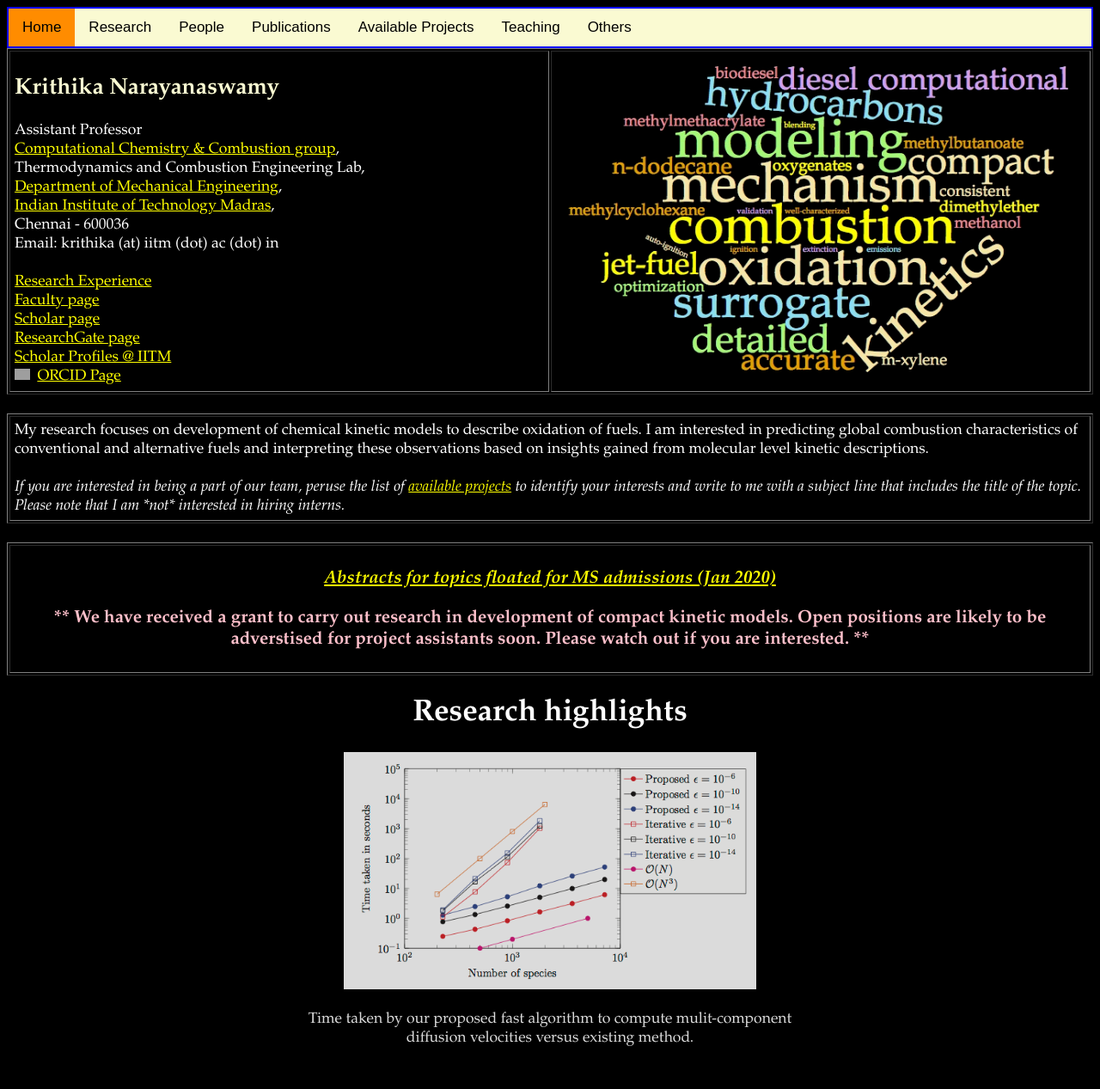
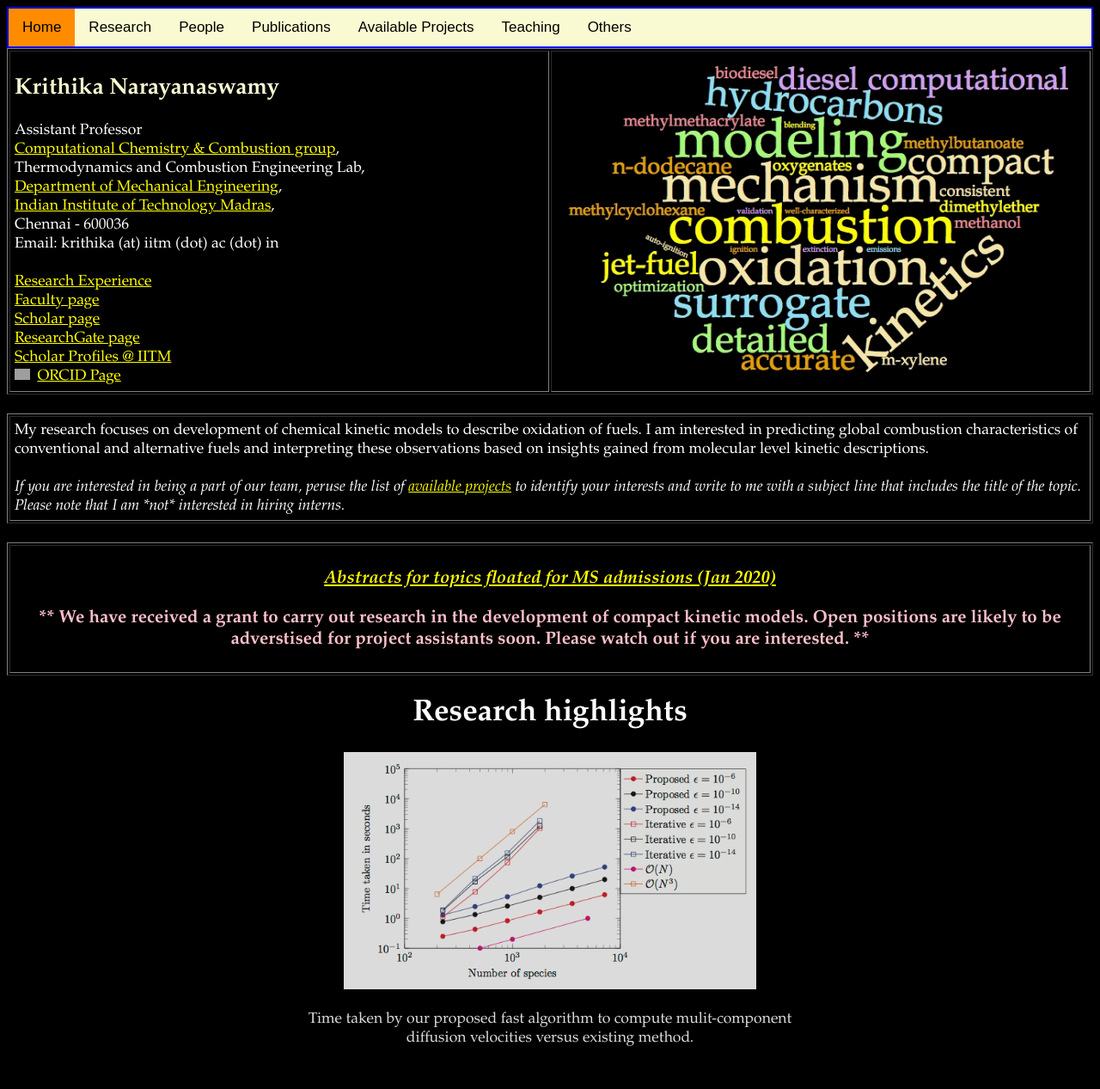
Before and after one commit to krithikasivaram/krithikasivaram.github.io, a Jekyll site: the page index.html, which Jekyll copies as it is, in a window 1280 px wide. Shown: the whole page at 86% size. Built offline with Jekyll 4.4.1, drawn with Linux system fonts in a browser that asks for light colours; nearby versions of some CDN libraries; grey boxes are pictures that could not be loaded.

Commit message:
grant update

```diff
--- a/index.html
+++ b/index.html
@@ -408,7 +408,7 @@ I am currently working with <a href="http://pepiot.mae.cornell.edu" target="_bla
 	<td width="100%">
 <!-- <center><h3><a href="#" onclick="openCity(event, 'Available_Projects')">  <center><i>Abstracts for topics floated for M.Tech/DD projects</i></center></a></h3> </center> -->
 <center><h3><a href="project_writeup/MS_PhD_Jan_2020.html" target="_blank"><center><i>Abstracts for topics floated for MS admissions (Jan 2020)</i></center></a></h3> </center>
-<center><h3>** We have received a grant to carry out research in development of compact kinetic models. Open positions are likely to be adverstised for project assistants soon. Please watch out if you are interested. ** </h3> </center>
+<center><h3>** We have received a grant to carry out research in the development of compact kinetic models. Open positions are likely to be adverstised for project assistants soon. Please watch out if you are interested. ** </h3> </center>
 <!-- <center><h2> <a href="#" onclick="openCity(event, 'Available_Projects')"><i>Possible M. Tech/DD projects 2019</i></center></a></h2> -->
 </tr>
 </table>
```
